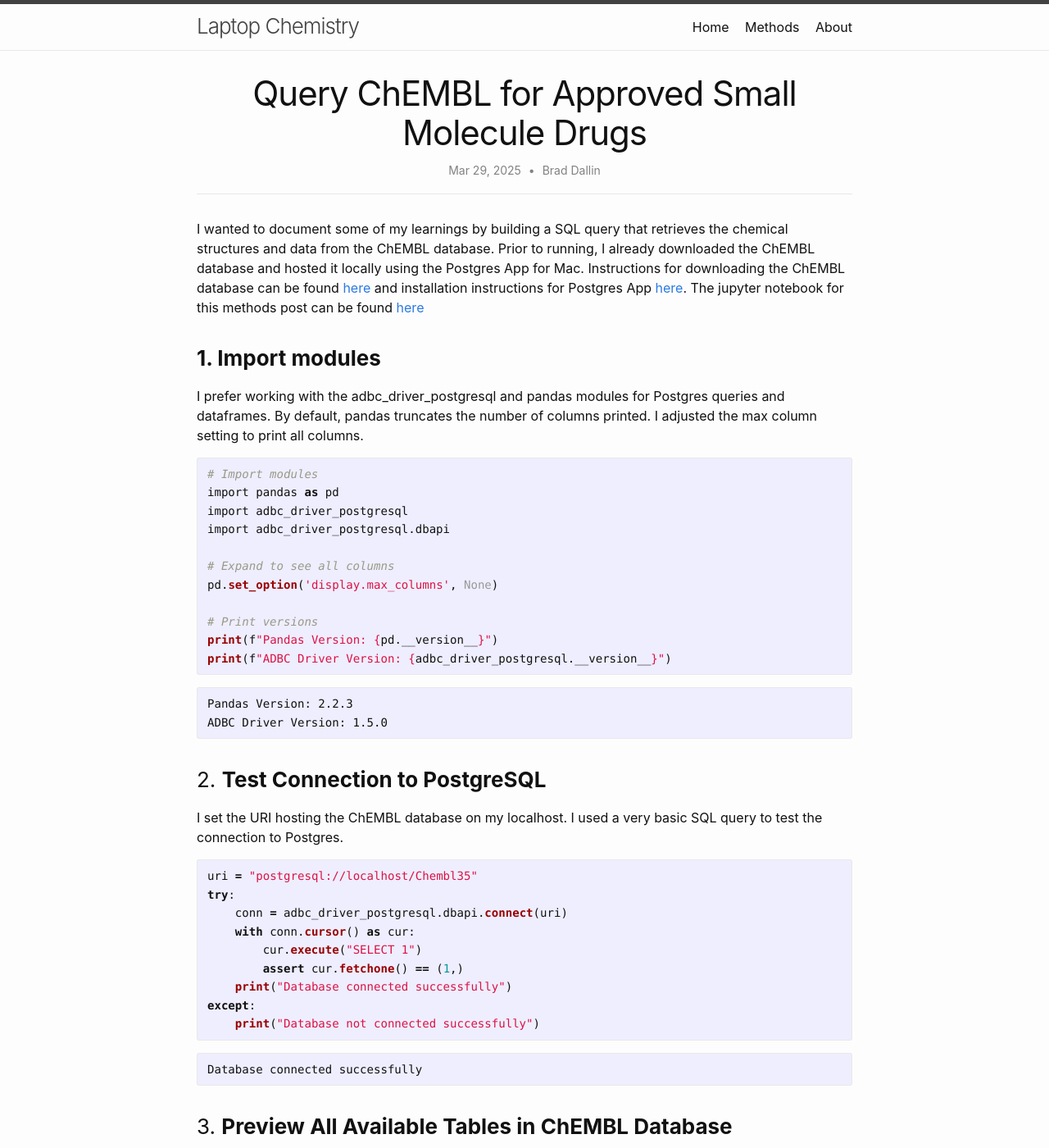
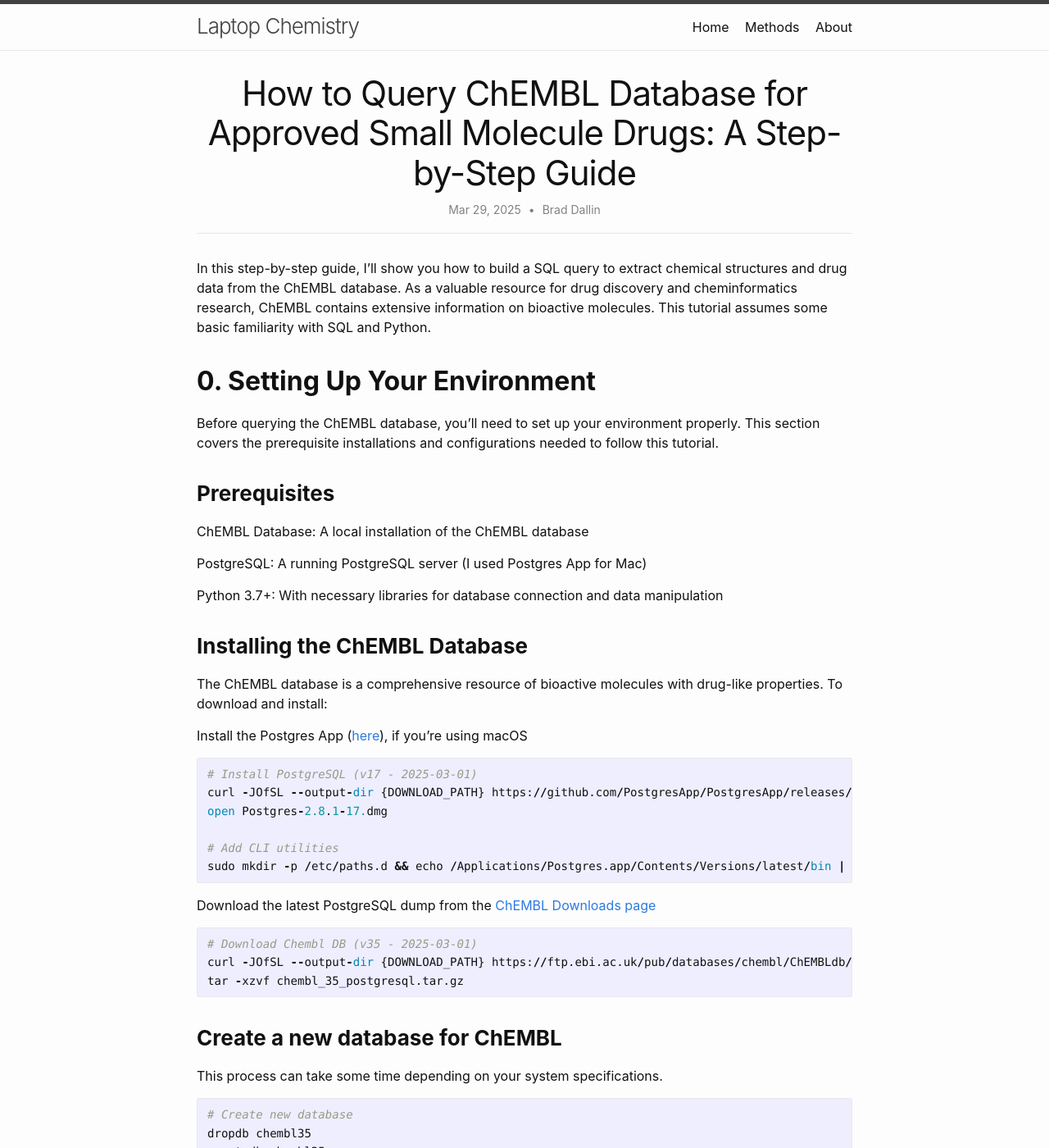
Before and after one commit to brad-dallin/laptopchemistry, a Jekyll site: the page built from docs/_methods/2025-03-29-query-chembl-approved-small-molecule-drugs.md, in a window 1280 px wide and 1400 px high. Shown: the whole window at 82% size. Built offline with Jekyll 4.4.1, drawn with Linux system fonts in a browser that asks for light colours; some of the changed text lies outside the part shown.

Commit message:
update 2025-03-29 post

````diff
--- a/docs/_methods/2025-03-29-query-chembl-approved-small-molecule-drugs.md
+++ b/docs/_methods/2025-03-29-query-chembl-approved-small-molecule-drugs.md
@@ -1,16 +1,83 @@
 ---
 layout: post
-title: Query ChEMBL for Approved Small Molecule Drugs
+title: "How to Query ChEMBL Database for Approved Small Molecule Drugs: A Step-by-Step Guide"
 author: Brad Dallin
 catagories: methods
 ---
 
-I wanted to document some of my learnings by building a SQL query that retrieves the chemical structures and data from the ChEMBL database. Prior to running, I already downloaded the ChEMBL database and hosted it locally using the Postgres App for Mac.
-Instructions for downloading the ChEMBL database can be found [here](https://chembl.gitbook.io/chembl-interface-documentation/downloads) and installation instructions for Postgres App [here](https://postgresapp.com). The jupyter notebook for this methods post can be found [here](https://github.com/brad-dallin/laptopchemistry/blob/main/notebooks/qry_chembl_approved_small_molecule_drugs.ipynb)
+In this step-by-step guide, I'll show you how to build a SQL query to extract chemical structures and drug data from the ChEMBL database. As a valuable resource for drug discovery and cheminformatics research, ChEMBL contains extensive information on bioactive molecules. This tutorial assumes some basic familiarity with SQL and Python.
+
+## **0. Setting Up Your Environment**
+
+Before querying the ChEMBL database, you'll need to set up your environment properly. This section covers the prerequisite installations and configurations needed to follow this tutorial.
 
 
-### **1. Import modules**
-I prefer working with the adbc_driver_postgresql and pandas modules for Postgres queries and dataframes. By default, pandas truncates the number of columns printed. I adjusted the max column setting to print all columns.
+### **Prerequisites**
+
+ChEMBL Database: A local installation of the ChEMBL database
+
+PostgreSQL: A running PostgreSQL server (I used Postgres App for Mac)
+
+Python 3.7+: With necessary libraries for database connection and data manipulation
+
+
+### **Installing the ChEMBL Database**
+
+The ChEMBL database is a comprehensive resource of bioactive molecules with drug-like properties. To download and install:
+
+Install the Postgres App ([here](https://postgresapp.com)), if you're using macOS
+
+```python
+# Install PostgreSQL (v17 - 2025-03-01)
+curl -JOfSL --output-dir {DOWNLOAD_PATH} https://github.com/PostgresApp/PostgresApp/releases/download/v2.8.1/Postgres-2.8.1-17.dmg
+open Postgres-2.8.1-17.dmg
+
+# Add CLI utilities
+sudo mkdir -p /etc/paths.d && echo /Applications/Postgres.app/Contents/Versions/latest/bin | sudo tee /etc/paths.d/postgresapp
+```
+
+Download the latest PostgreSQL dump from the [ChEMBL Downloads page](https://chembl.gitbook.io/chembl-interface-documentation/downloads)
+
+```python
+# Download Chembl DB (v35 - 2025-03-01)
+curl -JOfSL --output-dir {DOWNLOAD_PATH} https://ftp.ebi.ac.uk/pub/databases/chembl/ChEMBLdb/latest/chembl_35_postgresql.tar.gz
+tar -xzvf chembl_35_postgresql.tar.gz
+```
+
+### **Create a new database for ChEMBL**
+This process can take some time depending on your system specifications.
+
+```python
+# Create new database
+dropdb chembl35
+createdb chembl35
+pg_restore --verbose --no-owner --host=localhost --port=5432 --username=postgres --dbname=chembl35 {PATHTO}/chembl_35_postgresql.dmp
+```
+
+
+### **Python Environment Setup**
+
+For this tutorial, we'll use the adbc_driver_postgresql module for database connectivity and pandas for data manipulation. Install these packages using conda, preferably in a clean environment. I installed these within my RDKit environment.
+
+```python
+# Create RDKit conda environment
+conda create -n rdkit-env conda-forge::rdkit
+
+#Conda install ADBC Driver PostgreSQL
+conda install conda-forge::adbc-driver-postgresql
+
+# Conda install PyArrow
+conda install conda-forge::pyarrow
+```
+
+The psycopg2 module can also be used, if you prefer. Although, the adbc_driver_postgresql module provides a more modern interface compared to psycopg2 and integrates well with pandas for data analysis workflow, see [here](https://pandas.pydata.org/docs/reference/api/pandas.read_sql.html).
+
+Now that our environment is ready, let's proceed to connect to the database and start exploring the ChEMBL data structure.
+
+
+## **1. Import modules**
+
+Import pandas and adbc_driver_postgresql. By default, pandas truncates the number of columns printed. I adjusted the max column setting to print all columns.
 
 ```python
 # Import modules
@@ -29,11 +96,12 @@ print(f"ADBC Driver Version: {adbc_driver_postgresql.__version__}")
     ADBC Driver Version: 1.5.0
 
 
-### 2. **Test Connection to PostgreSQL**
-I set the URI hosting the ChEMBL database on my localhost. I used a very basic SQL query to test the connection to Postgres.
+## 2. **Test Connection to PostgreSQL**
+
+Set the URI hosting the ChEMBL database to localhost. Then use a basic SQL query to test the connection to the database.
 
 ```python
-uri = "postgresql://localhost/Chembl35"
+uri = "postgresql://localhost/chembl35"
 try:
     conn = adbc_driver_postgresql.dbapi.connect(uri)
     with conn.cursor() as cur:
@@ -46,8 +114,9 @@ except:
     Database connected successfully
 
 
-### 3. **Preview All Available Tables in ChEMBL Database**
-The ChEMBL database contains a lot of data which has been split into separate tables. I often need to query and merge multiple tables to get all the data needed. I ran this command to list all the available tables in ChEMBL.
+## 3. **Preview All Available Tables in ChEMBL Database**
+
+The ChEMBL database contains a lot of data which has been split into tables. You will often need to query and merge multiple tables to get all the data needed. Run the query below to list all the available tables in the database.
 
 ```python
 sql_list_tables = """
@@ -115,8 +185,9 @@ print(f"Columns: {chembl_columns_df["column_name"].values}")
      'src_compound_id' 'cidx']
 
 
-### 5. **Preview All Columns in Molecule Dictionary**
-To see which columns are available in the molecule dictionary table, I ran this query. The molecule dictionary table contains much of the drug information data.
+## 5. **Preview All Columns in Molecule Dictionary**
+
+Run this query to see which columns are available in the molecule dictionary table, I ran this query. The molecule dictionary table contains much of the drug information data.
 
 ```python
 sql_table = "molecule_dictionary"
@@ -173,8 +245,9 @@ print(f"Columns: {chembl_columns_df["column_name"].values}")
      'hbd_lipinski' 'num_lipinski_ro5_violations' 'np_likeness_score']
 
 
-### 7. **Query ChEMBL Database for Small Molecule Drugs and Merge Tables**
-I took the information about the columns above and combined it into a query/filter for small molecule drugs. It may be a little excessive to include all columns, but this is how you could keep all the data in view. I often find it easier to filter data later, rather than go back to retrieve or generate the data again.
+## 7. **Query ChEMBL Database for Small Molecule Drugs and Merge Tables**
+
+You can take the information about the columns above and combine it into a query/filter for small molecule drugs. It may be a little excessive to include all columns, but this is how you could keep all the data in view. It’s often easier to filter data later, rather than go back to retrieve or generate the data again. Uncomment chembl_df.to_csv command and add a file path to save the data to file.
 
 ```python
 sql_query="""
@@ -212,6 +285,12 @@ with conn.cursor() as cur:
     )
 print(chembl_df.shape)
 chembl_df.head()
+# Save to file
+# chembl_df.to_csv(
+#     output_file_path,
+#     index=False,
+#     encoding="utf-8"
+# )
 ```
     (3517, 53)
 
````
Also changed, not shown: other parts of docs/_methods/2025-03-29-query-chembl-approved-small-molecule-drugs.md (+6 -4 lines), 1 other file.
